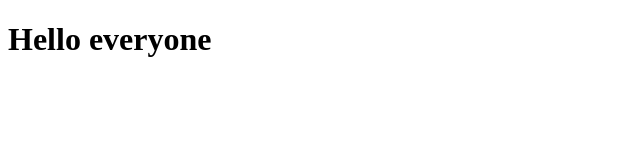
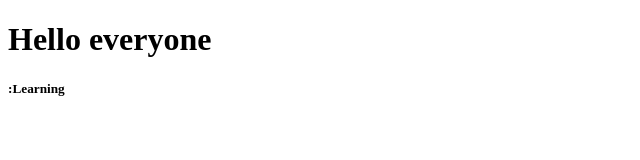
Before and after one commit to hemant069/checking, a plain HTML site: page index.html in a window 1280 px wide. Shown: the full height of the page, 0-640 px from the left. Drawn offline with Linux system fonts and the light colour scheme.

Commit message:
Learning

```diff
--- a/index.html
+++ b/index.html
@@ -8,5 +8,6 @@
 </head>
 <body>
     <h1>Hello everyone</h1>
+    <H5>:Learning</H5>
 </body>
 </html>
```
